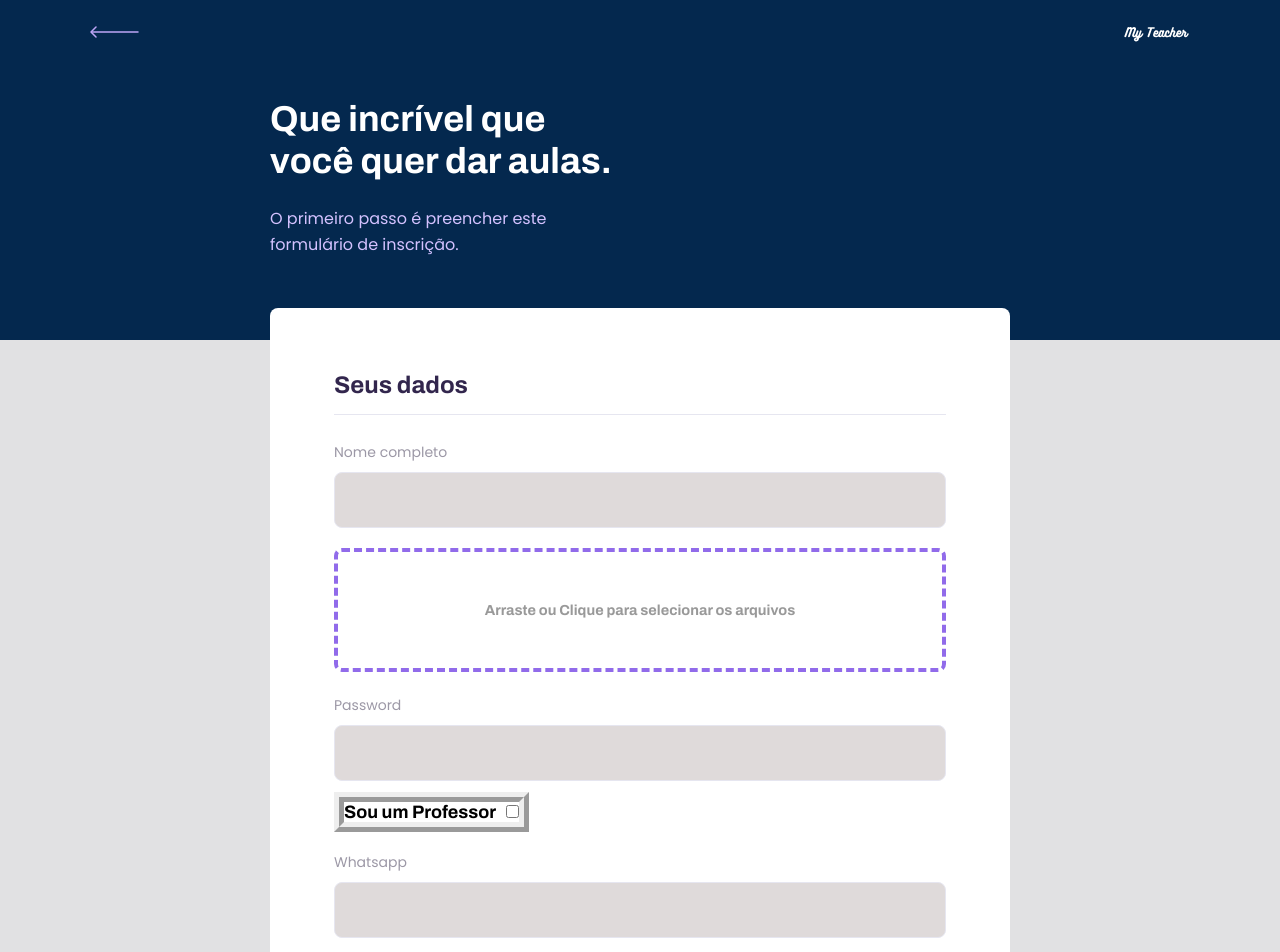
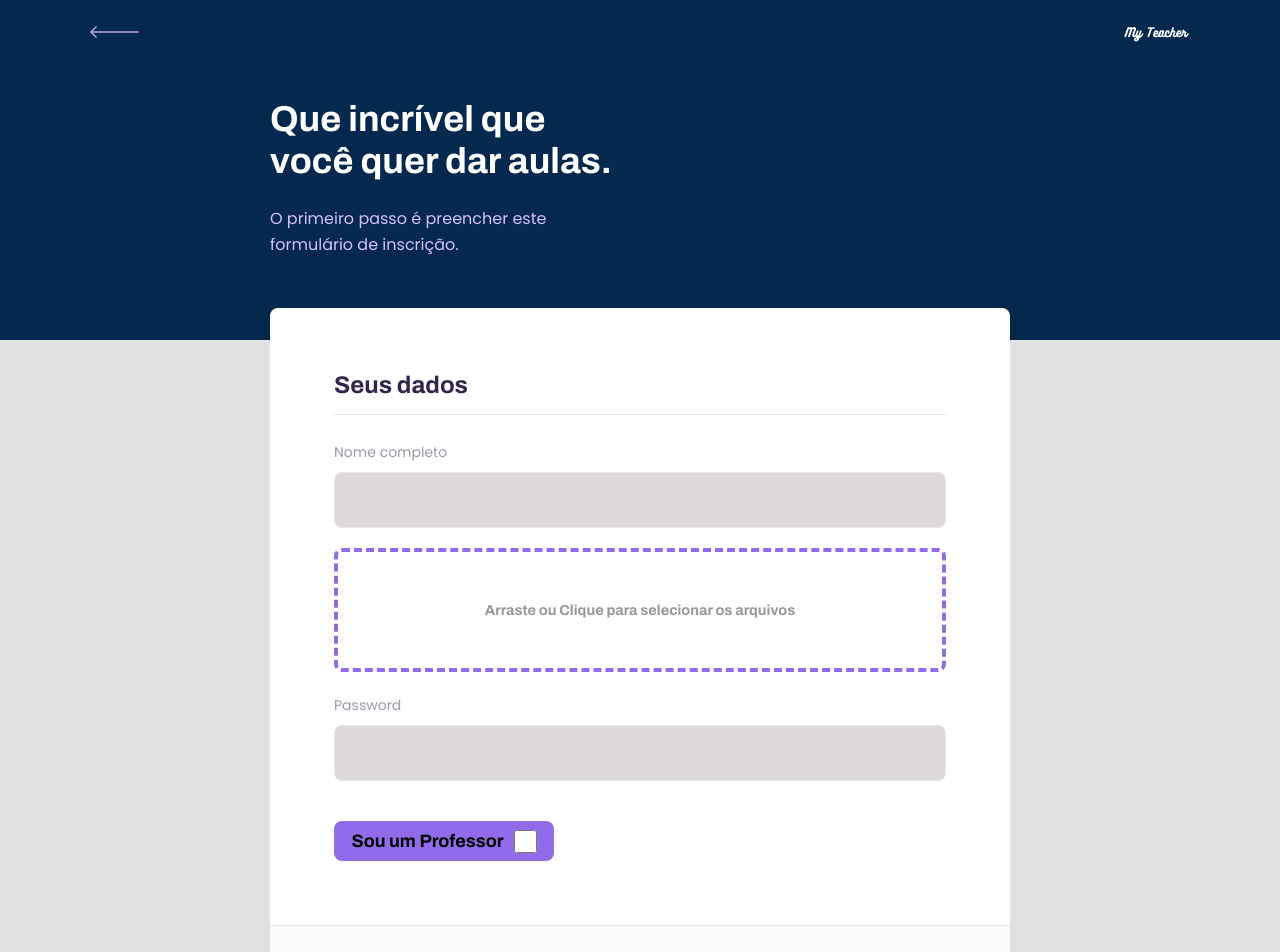
Before and after one commit to gjmedeiros/my-teachers, a React (Create React App) app in the folder web/: page /register in a window 1280 px wide. Shown: the top 952 px of the page. Built offline with nearby package versions, Linux system fonts and the light colour scheme.

Commit message:
Finalizado nova interface de cadastro

```diff
--- a/web/src/pages/RegisterForm/index.tsx
+++ b/web/src/pages/RegisterForm/index.tsx
@@ -1,6 +1,6 @@
 import filesize from 'filesize'
 import { uniqueId } from 'lodash'
-import { useState, FormEvent, ChangeEvent } from 'react'
+import React, { useState, FormEvent, ChangeEvent } from 'react'
 import { useNavigate } from 'react-router-dom'
 
 import warningIcon from '../../assets/images/icons/warning.svg'
@@ -27,6 +27,8 @@ function RegisterForm() {
   const [bio, setBio] = useState('')
   const [subject, setSubject] = useState('')
   const [cost, setCost] = useState('')
+
+  const [isTeacher, setIsTeacher] = useState(false)
 
   const [scheduleItems, setScheduleItems] = useState([
     {
@@ -151,9 +153,20 @@ function RegisterForm() {
 
             <label className="checkProffy" htmlFor="proffy">
               Sou um Professor
-              <input name="check" type="checkbox" id="proffy" />
+              <input
+                name="check"
+                type="checkbox"
+                id="proffy"
+                onChange={e => {
+                  setIsTeacher(e.target.checked)
+                }}
+              />
             </label>
+          </Fieldset>
 
+          {isTeacher ? (
+            <>
+              <Fieldset>
                 <InputForm
                   name="whatsapp"
                   label="Whatsapp"
@@ -226,7 +239,11 @@ function RegisterForm() {
                         label="Dia da semana"
                         value={scheduleItem.week_day}
                         onChange={e =>
-                      setScheduleItemValue(index, 'week_day', e.target.value)
+                          setScheduleItemValue(
+                            index,
+                            'week_day',
+                            e.target.value
+                          )
                         }
                         options={[
                           { value: '0', label: 'Domingo' },
@@ -262,6 +279,11 @@ function RegisterForm() {
                   )
                 })}
               </Fieldset>
+            </>
+          ) : (
+            // eslint-disable-next-line react/jsx-no-useless-fragment
+            <></>
+          )}
 
           <Footer>
             <p>
--- a/web/src/pages/RegisterForm/styles.ts
+++ b/web/src/pages/RegisterForm/styles.ts
@@ -19,6 +19,10 @@ export const Container = styled.div`
     margin: -3.2rem auto 3.2rem;
     padding-top: 6.4rem;
     overflow: hidden;
+
+    fieldset + fieldset {
+      margin-top: 5rem;
+    }
 
     label {
       color: var(--color-text-complement);
@@ -56,9 +60,9 @@ export const Fieldset = styled.fieldset`
   border: 0;
   padding: 0 2.4rem;
 
-  & + fieldset {
+  /* & + fieldset {
     margin-top: 6.4rem;
-  }
+  } */
 
   legend {
     font: 700 2.4rem Archivo;
@@ -87,18 +91,23 @@ export const Fieldset = styled.fieldset`
 
   .checkProffy {
     font: 700 1.8rem Archivo;
+    background-color: var(--color-primary-light);
     color: #000000;
-    border: ridge 1rem;
+    padding: 1.5rem;
+    border-radius: 0.8rem;
+    height: 4rem;
+    width: 22rem;
+    display: flex;
+    justify-content: center;
+    align-items: center;
+    margin-top: 4rem;
 
     input {
       margin-left: 1rem;
       color: var(--color-primary-light);
-      margin-top: 2.4rem;
+      height: 2.3rem;
+      width: 2.3rem;
     }
-  }
-
-  .checkProffy + .input-block-form {
-    margin-top: 2.4rem;
   }
 
   .input-block-form + .textarea-block,
```
Lines whose indentation alone changed are shown as unchanged.
